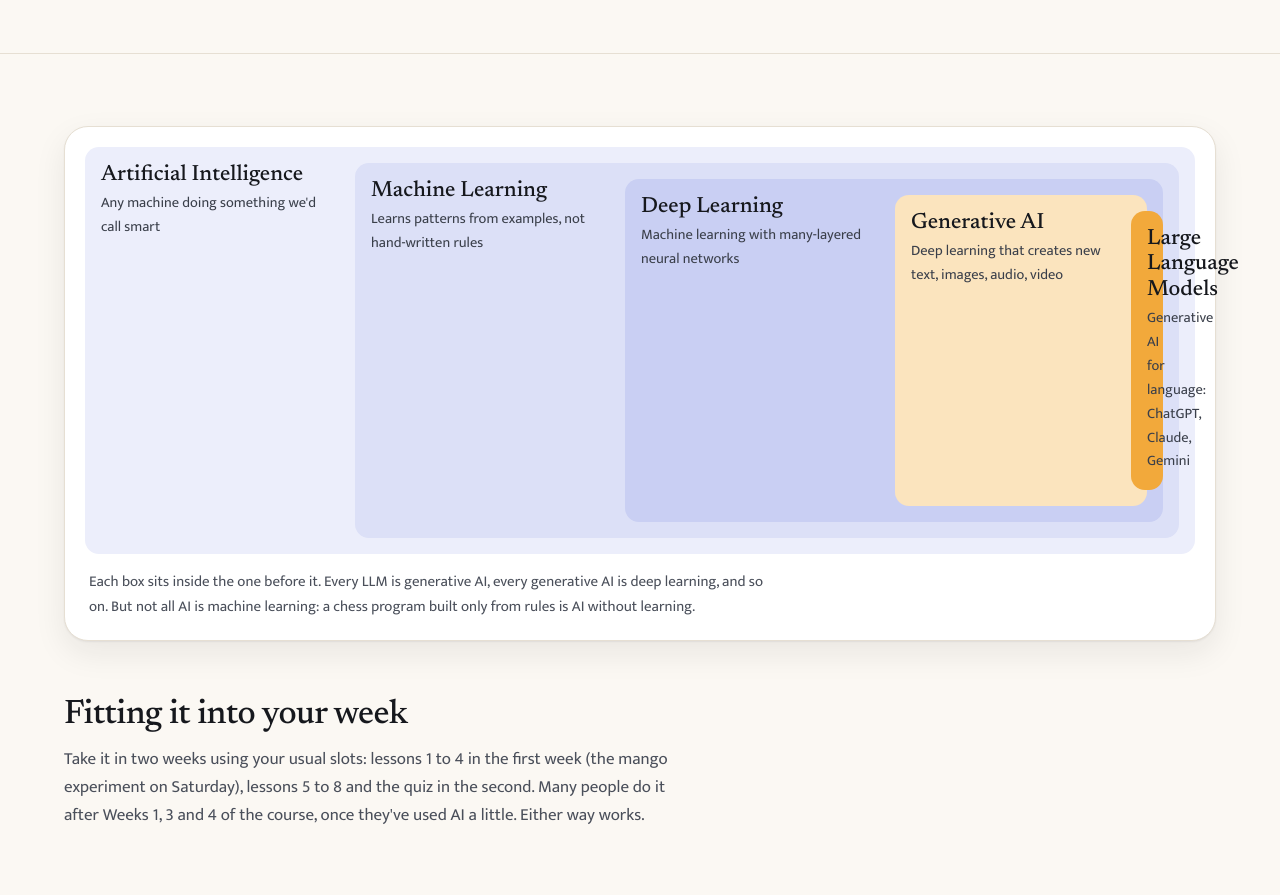
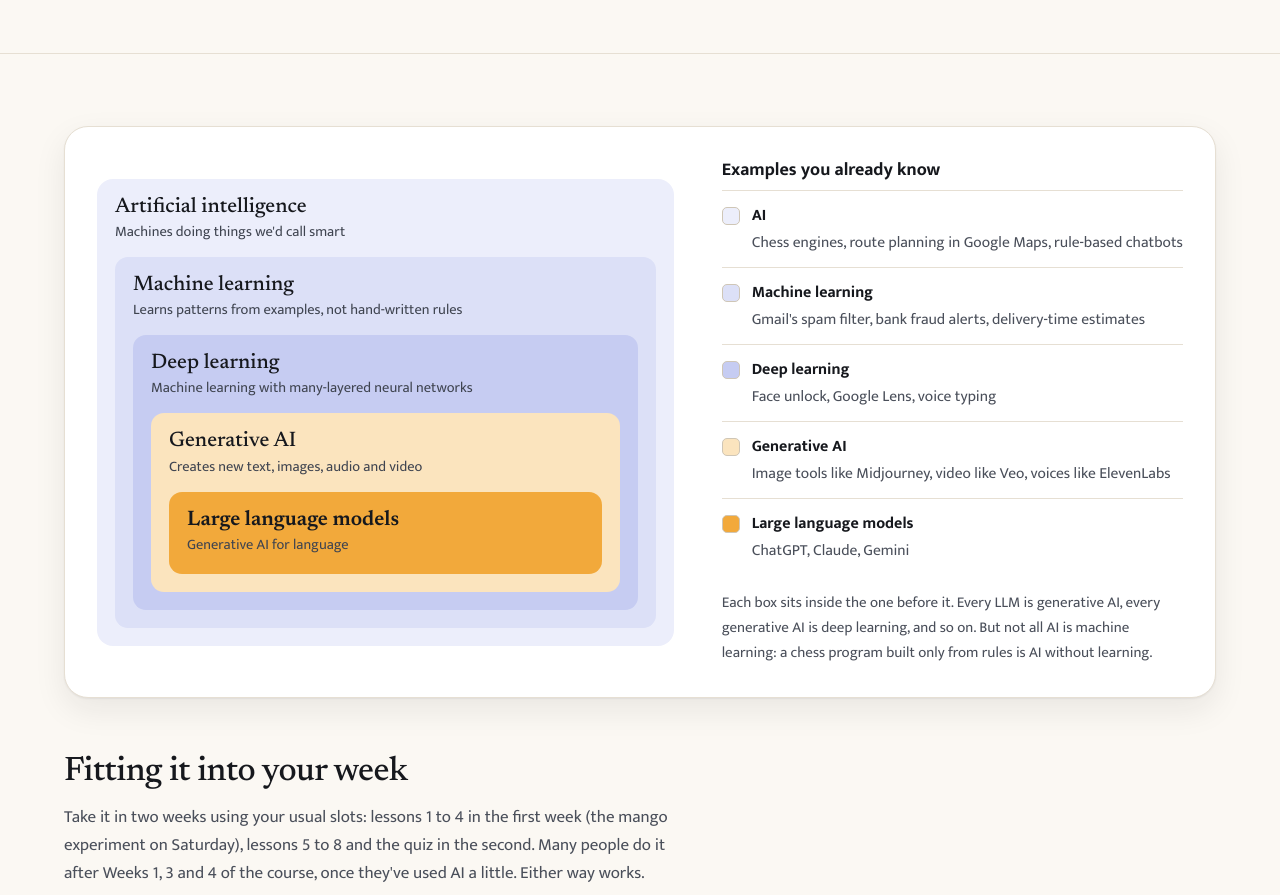
Before and after one commit to babubl/ai-for-real-life, a plain HTML site: page basics.html in a window 1280 px wide. Shown: the part 585-1480 px from the top of the page. Drawn offline with Linux system fonts and the light colour scheme.

Commit message:
Redesign AI-to-LLM nested diagram with examples column
The LLM box was squeezed into a narrow strip on wide screens.
Now nested layers stack cleanly at every width, with dark-mode
colours and a matching list of everyday examples.

Co-Authored-By: Claude Opus 5.5 <noreply@anthropic.com>
Claude-Session: https://claude.ai/code/session_01M1ptTxqtXGEHwAAr4uSTtP

```diff
--- a/assets/basics.css
+++ b/assets/basics.css
@@ -1,12 +1,22 @@
 /* nested map */
-.nest{background:var(--surface);border:1px solid var(--line);border-radius:var(--r-xl);padding:20px;box-shadow:var(--shadow)}
-.box{border-radius:14px;padding:16px;display:grid;grid-template-columns:minmax(0,14em) minmax(0,1fr);gap:16px;align-items:start}
-.box>.lab b{display:block;font:500 22px/1.15 var(--font-display)}
-.box>.lab span{display:block;font-size:14.5px;color:var(--ink-2);margin-top:4px}
-.b1{background:#ECEEFB}.b2{background:#DCE0F7}.b3{background:#C9CFF3}.b4{background:#FBE4BE}.b5{background:#F2A93B;display:block}
-.b1 .lab b,.b2 .lab b,.b3 .lab b,.b4 .lab b,.b5 .lab b{color:#16181D}
-.b1 .lab span,.b2 .lab span,.b3 .lab span,.b4 .lab span,.b5 .lab span{color:#3A3F4A!important}
-.nestnote{font-size:15px;color:var(--ink-2);margin:16px 4px 0;max-width:80ch}
+.nest{margin:0;display:grid;grid-template-columns:minmax(0,1.25fr) minmax(0,1fr);gap:48px;align-items:center;background:var(--surface);border:1px solid var(--line);border-radius:var(--r-xl);padding:32px;box-shadow:var(--shadow)}
+.nest{--n1:#ECEEFB;--n2:#DCE0F7;--n3:#C6CCF2;--n4:#FBE4BE;--n5:#F2A93B;--nt:#16181D;--ns:#3F4450}
+@media (prefers-color-scheme:dark){:root:not([data-theme=light]) .nest{--n1:#1B1F2E;--n2:#232946;--n3:#2D3560;--n4:#4A3A1E;--n5:#C9852A;--nt:#F2EFE9;--ns:#C9CCD3}}
+:root[data-theme=dark] .nest{--n1:#1B1F2E;--n2:#232946;--n3:#2D3560;--n4:#4A3A1E;--n5:#C9852A;--nt:#F2EFE9;--ns:#C9CCD3}
+.ly{border-radius:16px;padding:16px 18px 18px}
+.ly .ly{margin-top:14px;border-radius:13px}
+.l1{background:var(--n1)}.l2{background:var(--n2)}.l3{background:var(--n3)}.l4{background:var(--n4)}.l5{background:var(--n5)}
+.lt b{display:block;font:500 21px/1.2 var(--font-display);color:var(--nt)}
+.lt span{display:block;font-size:14.5px;line-height:1.45;color:var(--ns);margin-top:2px}
+.l5 .lt b{font-weight:600}
+.nest-ex h3{font-size:18px;margin-bottom:8px}
+.nest-ex ol{list-style:none;margin:0;padding:0}
+.nest-ex li{display:grid;grid-template-columns:18px minmax(0,1fr);gap:12px;align-items:start;padding:12px 0;border-top:1px solid var(--line);margin:0;font-size:15.5px;color:var(--ink-2)}
+.nest-ex li b{display:block;color:var(--ink);font-size:16px}
+.sw{width:18px;height:18px;border-radius:5px;margin-top:4px;border:1px solid var(--line-strong)}
+.nestnote{font-size:15px;color:var(--ink-2);margin:16px 0 0}
+@media (max-width:1000px){.nest{grid-template-columns:minmax(0,1fr);gap:28px;padding:20px}}
+@media (max-width:600px){.nest{padding:12px}.ly{padding:12px 12px 14px}.ly .ly{margin-top:10px}.lt b{font-size:19px}}
 .plan-note{margin-top:56px}
 .plan-note h2{font-size:clamp(26px,1.6vw + 16px,34px);margin-bottom:8px}
 @media (max-width:1100px){.box{grid-template-columns:minmax(0,1fr);gap:10px;padding:14px 12px}.nest{padding:12px}}
--- a/basics.html
+++ b/basics.html
@@ -22,8 +22,8 @@
 <link rel="preconnect" href="https://fonts.googleapis.com">
 <link rel="preconnect" href="https://fonts.gstatic.com" crossorigin>
 <link rel="stylesheet" href="https://fonts.googleapis.com/css2?family=Newsreader:ital,opsz,wght@0,6..72,500;0,6..72,600;1,6..72,400&family=Mukta:wght@400;600;700&family=IBM+Plex+Mono&display=swap">
-<link rel="stylesheet" href="assets/site.css?v=20261124c">
-<link rel="stylesheet" href="assets/basics.css?v=20261124c">
+<link rel="stylesheet" href="assets/site.css?v=20261124d">
+<link rel="stylesheet" href="assets/basics.css?v=20261124d">
 <script type="application/ld+json">{"@context": "https://schema.org", "@type": "Course", "name": "How AI works: the foundations", "description": "Eight short lessons on AI, machine learning, deep learning, generative AI, data, training, neural networks and ethics, with experiments and a quiz.", "inLanguage": "en", "isAccessibleForFree": true, "provider": {"@type": "Organization", "name": "AI for Real Life", "url": "https://babubl.github.io/ai-for-real-life/"}, "offers": {"@type": "Offer", "price": 0, "priceCurrency": "INR", "category": "Free"}, "hasCourseInstance": {"@type": "CourseInstance", "courseMode": "online", "courseWorkload": "PT4H"}}</script>
 </head>
 <body>
@@ -49,18 +49,30 @@
 </section>
 <section class="section tight">
   <div class="container">
-<div class="nest" role="figure" aria-label="AI contains machine learning, which contains deep learning, which contains generative AI, which contains large language models">
-      <div class="box b1"><div class="lab"><b>Artificial Intelligence</b><span>Any machine doing something we'd call smart</span></div>
-        <div class="box b2"><div class="lab"><b>Machine Learning</b><span>Learns patterns from examples, not hand-written rules</span></div>
-          <div class="box b3"><div class="lab"><b>Deep Learning</b><span>Machine learning with many-layered neural networks</span></div>
-            <div class="box b4"><div class="lab"><b>Generative AI</b><span>Deep learning that creates new text, images, audio, video</span></div>
-              <div class="box b5"><div class="lab"><b>Large Language Models</b><span style="color:var(--ink)">Generative AI for language: ChatGPT, Claude, Gemini</span></div></div>
+<figure class="nest" aria-label="AI contains machine learning, which contains deep learning, which contains generative AI, which contains large language models">
+      <div class="layers-fig" aria-hidden="false">
+        <div class="ly l1"><div class="lt"><b>Artificial intelligence</b><span>Machines doing things we'd call smart</span></div>
+          <div class="ly l2"><div class="lt"><b>Machine learning</b><span>Learns patterns from examples, not hand-written rules</span></div>
+            <div class="ly l3"><div class="lt"><b>Deep learning</b><span>Machine learning with many-layered neural networks</span></div>
+              <div class="ly l4"><div class="lt"><b>Generative AI</b><span>Creates new text, images, audio and video</span></div>
+                <div class="ly l5"><div class="lt"><b>Large language models</b><span>Generative AI for language</span></div></div>
+              </div>
             </div>
           </div>
         </div>
       </div>
-      <p class="nestnote">Each box sits inside the one before it. Every LLM is generative AI, every generative AI is deep learning, and so on. But not all AI is machine learning: a chess program built only from rules is AI without learning.</p>
-    </div>
+      <figcaption class="nest-ex">
+        <h3>Examples you already know</h3>
+        <ol>
+          <li><i class="sw l1"></i><div><b>AI</b>Chess engines, route planning in Google Maps, rule-based chatbots</div></li>
+          <li><i class="sw l2"></i><div><b>Machine learning</b>Gmail's spam filter, bank fraud alerts, delivery-time estimates</div></li>
+          <li><i class="sw l3"></i><div><b>Deep learning</b>Face unlock, Google Lens, voice typing</div></li>
+          <li><i class="sw l4"></i><div><b>Generative AI</b>Image tools like Midjourney, video like Veo, voices like ElevenLabs</div></li>
+          <li><i class="sw l5"></i><div><b>Large language models</b>ChatGPT, Claude, Gemini</div></li>
+        </ol>
+        <p class="nestnote">Each box sits inside the one before it. Every LLM is generative AI, every generative AI is deep learning, and so on. But not all AI is machine learning: a chess program built only from rules is AI without learning.</p>
+      </figcaption>
+    </figure>
     <div class="plan-note">
       <h2>Fitting it into your week</h2>
       <p class="muted measure">Take it in two weeks using your usual slots: lessons 1 to 4 in the first week (the mango experiment on Saturday), lessons 5 to 8 and the quiz in the second. Many people do it after Weeks 1, 3 and 4 of the course, once they've used AI a little. Either way works.</p>
@@ -348,7 +360,7 @@
     <div class="foot-bottom"><span>© 2026 Babu Balasubramanian · Last reviewed November 2026</span><span>English · தமிழ் coming soon</span><span>AI tools change fast. Check each tool's own site for current prices and features.</span></div>
   </div>
 </footer>
-<script src="assets/site.js?v=20261124c"></script>
-<script src="assets/basics.js?v=20261124c"></script>
+<script src="assets/site.js?v=20261124d"></script>
+<script src="assets/basics.js?v=20261124d"></script>
 </body>
 </html>
```
Also changed, not shown: 404.html (+3 -3 lines), about.html (+4 -4 lines), course.html (+4 -4 lines), glossary.html (+4 -4 lines), guides.html (+4 -4 lines), index.html (+4 -4 lines), safety.html (+4 -4 lines), src/basics.html (+20 -8 lines), 1 other file.
